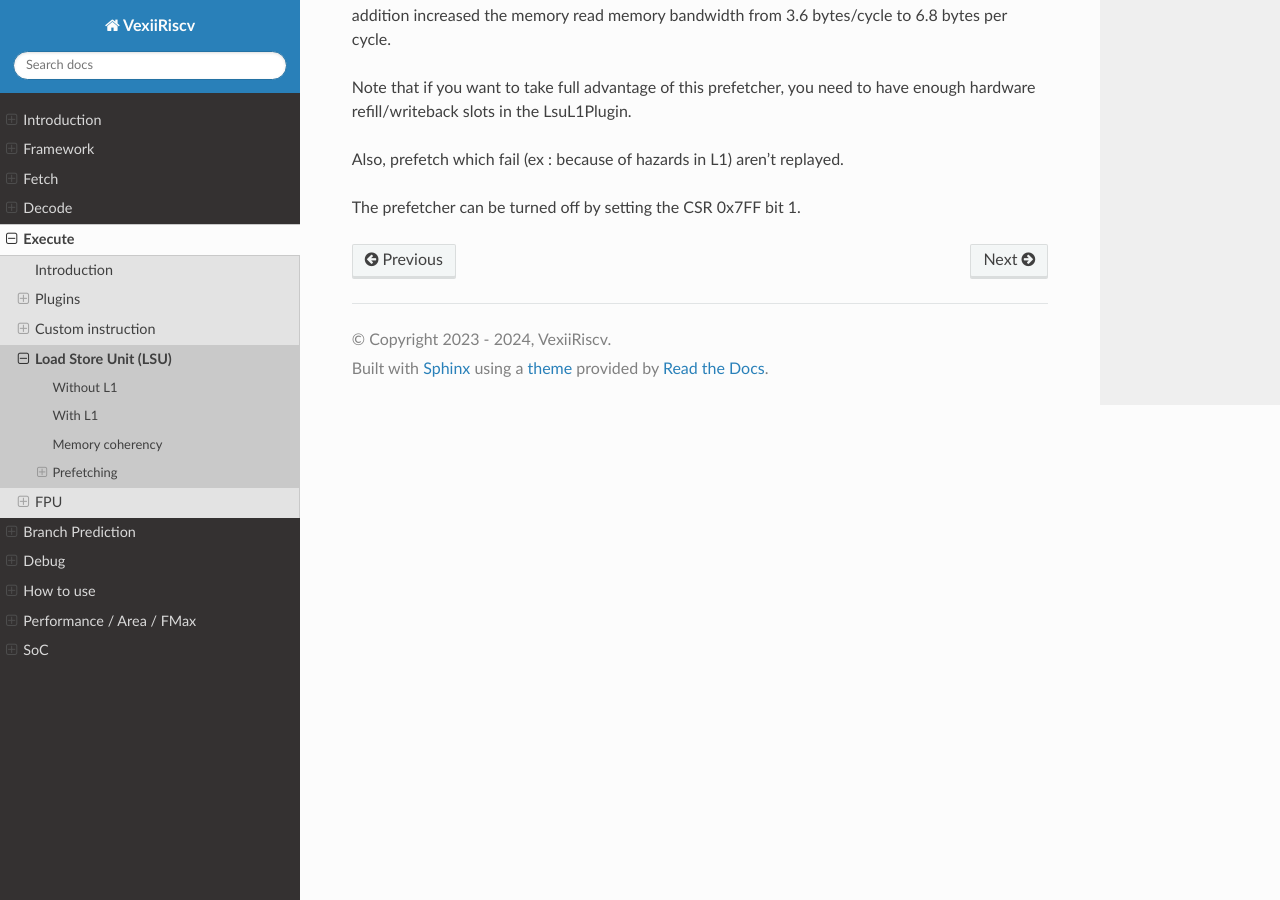
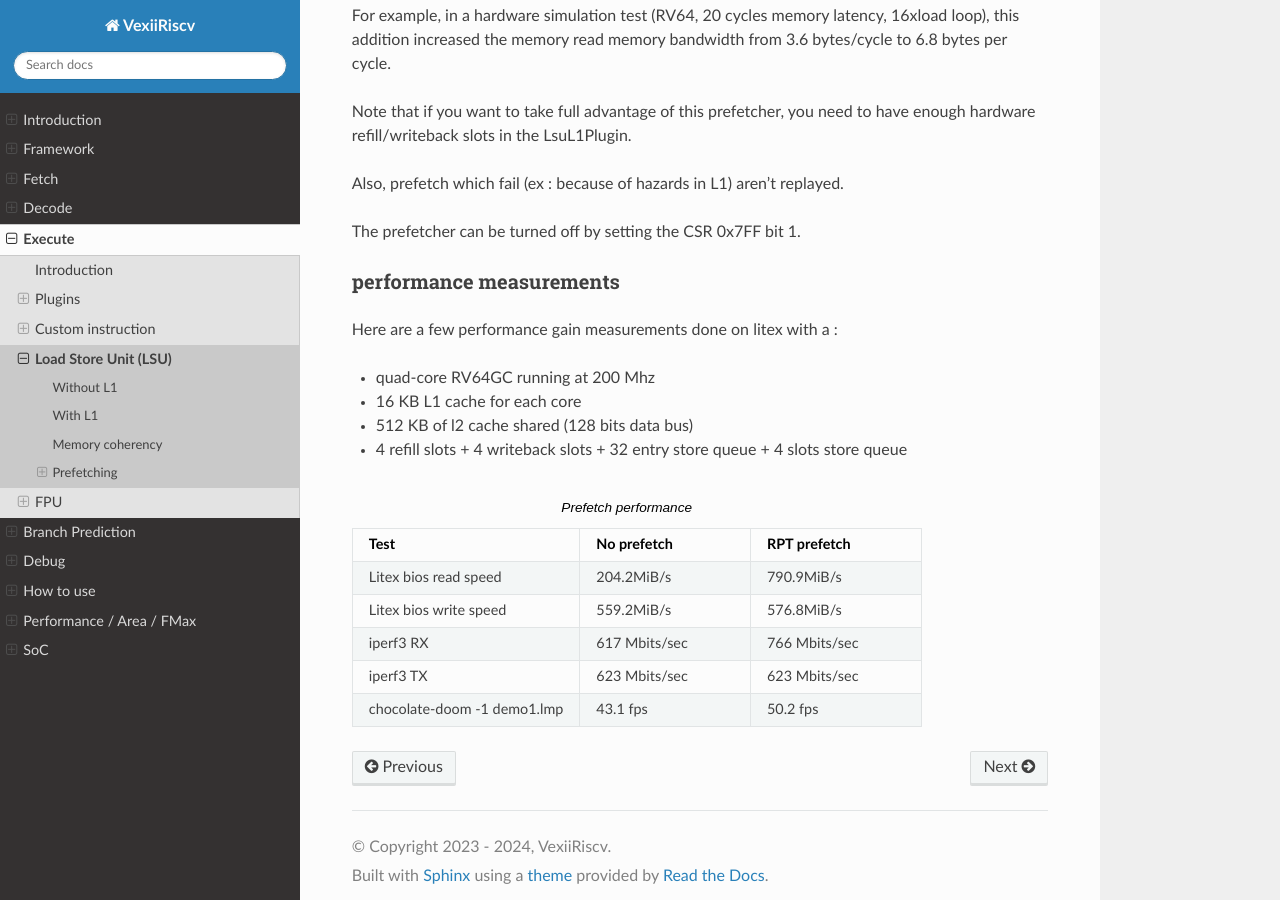
Before and after one commit to SpinalHDL/VexiiRiscv-RTD, a Sphinx documentation site: the page built from source/VexiiRiscv/Execute/lsu.rst, in a window 1280 px wide and 900 px high, scrolled down 4166 px. Built offline with Sphinx 7.4.7 and the Read the Docs theme 3.1.0, drawn with Linux system fonts in a browser that asks for light colours; some of the changed text lies outside the part shown.

Commit message:
More architecture doc

```diff
--- a/source/VexiiRiscv/BranchPrediction/index.rst
+++ b/source/VexiiRiscv/BranchPrediction/index.rst
@@ -51,10 +51,10 @@ Will :
 
 Note that one of the current issue with GShare, is that it take quite a few iterations to learn (depending the branch history)
 
-DecodePredictionPlugin
+DecodePlugin
 ----------------------
 
-The purpose of this plugin is to ensure that no branch/jump prediction was made for non branch/jump instructions.
+The DecodePlugin, in addition of just decoding the incoming instructions, will also ensure that no branch/jump prediction was made for non branch/jump instructions.
 In case this is detected, the plugin will :
 
 - schedule a "REDO trap" which will flush everything and make the CPU jump to the failed instruction
--- a/source/VexiiRiscv/Execute/lsu.rst
+++ b/source/VexiiRiscv/Execute/lsu.rst
@@ -147,3 +147,36 @@ have enough hardware refill/writeback slots in the LsuL1Plugin.
 Also, prefetch which fail (ex : because of hazards in L1) aren't replayed.
 
 The prefetcher can be turned off by setting the CSR 0x7FF bit 1.
+
+performance measurements
+^^^^^^^^^^^^^^^^^^^^^^^^^^^^^^^^^^
+
+Here are a few performance gain measurements done on litex with a :
+
+- quad-core RV64GC running at 200 Mhz
+- 16 KB L1 cache for each core
+- 512 KB of l2 cache shared (128 bits data bus)
+- 4 refill slots + 4 writeback slots + 32 entry store queue + 4 slots store queue
+
+.. list-table:: Prefetch performance
+   :widths: 40 30 30
+   :header-rows: 1
+
+   * - Test
+     - No prefetch
+     - RPT prefetch
+   * - Litex bios read speed
+     - 204.2MiB/s
+     - 790.9MiB/s
+   * - Litex bios write speed
+     - 559.2MiB/s
+     - 576.8MiB/s
+   * - iperf3 RX
+     - 617 Mbits/sec
+     - 766 Mbits/sec
+   * - iperf3 TX
+     - 623 Mbits/sec
+     - 623 Mbits/sec
+   * - chocolate-doom -1 demo1.lmp
+     - 43.1 fps
+     - 50.2 fps
--- a/source/VexiiRiscv/Framework/index.rst
+++ b/source/VexiiRiscv/Framework/index.rst
@@ -1,11 +1,10 @@
 Framework
 =========
-
 
 Tools and API
 ------------------------
 
-VexRiscv is based on a few tools / API
+Overall VexiiRiscv is based on a few tools and API which aim at describing hardware in more productive/flexible ways than with Verilog/VHDL.
 
 - Scala : Which will take care of the elaboration
 - SpinalHDL : Which provide a hardware description API
```
Also changed, not shown: other parts of source/VexiiRiscv/Execute/lsu.rst (+1 -1 lines), source/VexiiRiscv/Decode/index.rst (+1 -8 lines).
